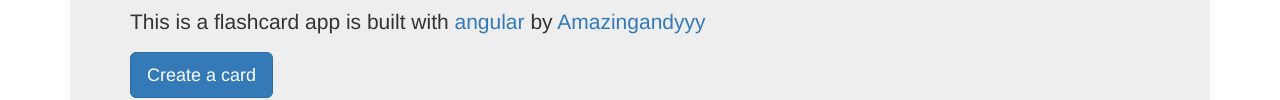
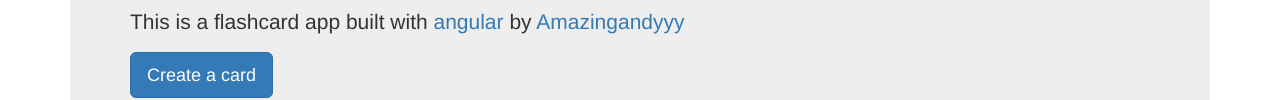
Before and after one commit to amazingandyyy/mongo-flashcard, a website: page views/index.html in a window 1280 px wide. Shown: the part 212-312 px from the top of the page. Drawn offline with nearby package versions, Linux system fonts and the light colour scheme; some packages are replaced by stand-ins of ours.

Commit message:
update the copy on the home page
update the copy on the home page

```diff
--- a/public/views/home.html
+++ b/public/views/home.html
@@ -1,5 +1,5 @@
 <div class="jumbotron">
   <h1>Hello, genius!</h1>
-  <p>This is a flashcard app is built with <a href="https://angularjs.org/" target="_blank">angular</a> by <a href="http://amazingandyyy.github.io/" target="_blank">Amazingandyyy</a></p>
+  <p>This is a flashcard app built with <a href="https://angularjs.org/" target="_blank">angular</a> by <a href="http://amazingandyyy.github.io/" target="_blank">Amazingandyyy</a></p>
   <p><a class="btn btn-primary btn-lg" ui-sref="create" role="button">Create a card</a></p>
 </div>
```
Also changed, not shown: 3 other files.
